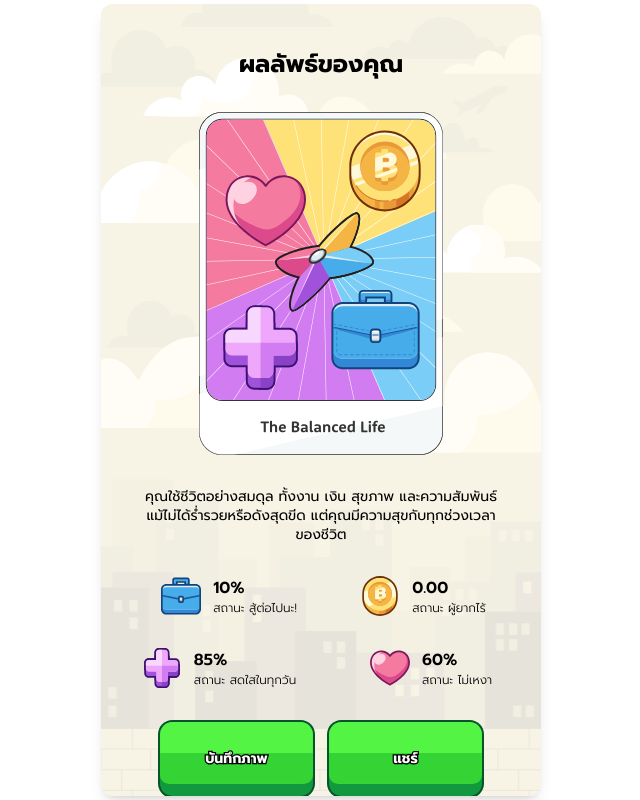
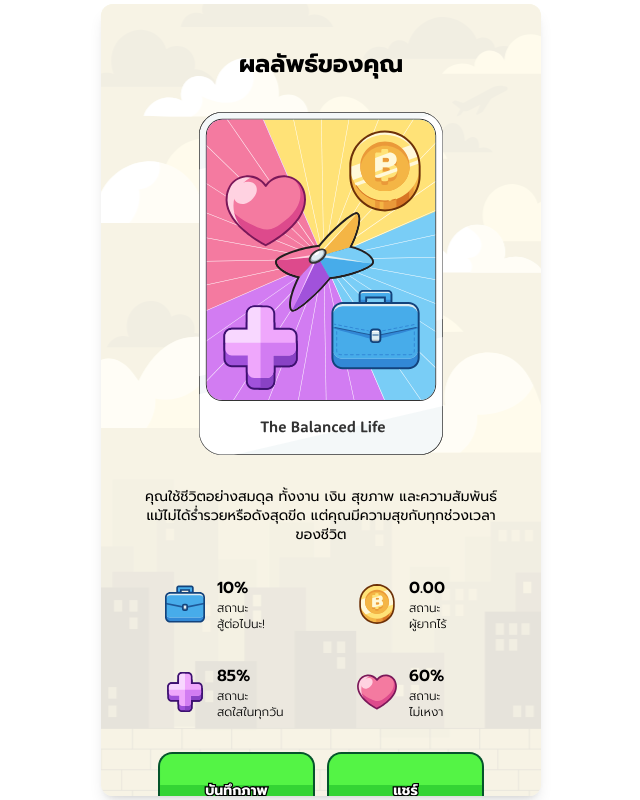
Before and after one commit to ShouldSleep8hr/Life-In-CTRL, a Vue app: page /result in a window 1280 px wide. Shown: the whole page, without its empty margins (319-959 px from the left). Built offline with nearby package versions, Linux system fonts and the light colour scheme.

Commit message:
adjust result card and start life and change result rela >90 to behind

```diff
--- a/src/components/Residence.vue
+++ b/src/components/Residence.vue
@@ -66,7 +66,7 @@ function toggleSelection() {
           <p class="text-[0.9rem] text-black font-prompt font-medium">
             {{ title }}
           </p>
-          <p class="text-xs text-black font-prompt font-light">
+          <p class="text-[0.7rem] text-black font-prompt font-light">
             {{ text }}
           </p>
 
--- a/src/components/ResultCard.vue
+++ b/src/components/ResultCard.vue
@@ -77,6 +77,7 @@ const career = new URL('../assets/Icons/SVG/Icon_Career.svg', import.meta.url).h
 const money = new URL('../assets/Icons/SVG/Icon_Money.svg', import.meta.url).href
 const health = new URL('../assets/Icons/SVG/Icon_Health.svg', import.meta.url).href
 const relationship = new URL('../assets/Icons/SVG/Icon_Relationship.svg', import.meta.url).href
+
 </script>
 
 <template>
@@ -113,22 +114,22 @@ const relationship = new URL('../assets/Icons/SVG/Icon_Relationship.svg', import
         </div>
 
         <!-- Status Icons -->
-        <div class="w-full mx-auto grid grid-cols-2 gap-y-8 text-black justify-items-center">
+        <div class="w-full mx-auto grid grid-cols-2 gap-y-8 text-black pl-12">
           <!-- Career -->
-          <div class="pl-5 flex items-center gap-3">
+          <div class="flex items-center gap-3">
             <img :src="career" class="w-10 h-10" />
             <div class="flex flex-col">
               <span class="text-base font-semibold">{{ status.career }}%</span>
-              <span class="text-xs font-light">สถานะ {{ getCareerStatus(status.career) }}</span>
+              <span class="whitespace-pre-line text-xs font-light">สถานะ<br/> {{ getCareerStatus(status.career) }}</span>
             </div>
           </div>
 
           <!-- Money -->
-          <div class="flex items-center gap-3">
+          <div class="flex items-center gap-3 pl-3">
             <img :src="money" class="w-10 h-10" />
             <div class="flex flex-col">
               <span class="text-base font-semibold">{{ formatMoney(status.money) }}</span>
-              <span class="text-xs font-light">สถานะ {{ getMoneyStatus(status.money) }}</span>
+              <span class="text-xs font-light">สถานะ<br/> {{ getMoneyStatus(status.money) }}</span>
             </div>
           </div>
 
@@ -137,16 +138,16 @@ const relationship = new URL('../assets/Icons/SVG/Icon_Relationship.svg', import
             <img :src="health" class="w-10 h-10" />
             <div class="flex flex-col">
               <span class="text-base font-semibold">{{ status.health }}%</span>
-              <span class="text-xs font-light">สถานะ {{ getHealthStatus(status.health) }}</span>
+              <span class="text-xs font-light">สถานะ<br/> {{ getHealthStatus(status.health) }}</span>
             </div>
           </div>
 
           <!-- Relationship -->
-          <div class="pl-4 flex items-center gap-3">
+          <div class="flex items-center gap-3 pl-3">
             <img :src="relationship" class="w-10 h-10" />
             <div class="flex flex-col">
               <span class="text-base font-semibold">{{ status.relationship }}%</span>
-              <span class="text-xs font-light">สถานะ {{ getSocialStatus(status.relationship) }}</span>
+              <span class="text-xs font-light">สถานะ<br/> {{ getSocialStatus(status.relationship) }}</span>
             </div>
           </div>
         </div>
--- a/src/views/RoundSummaryView.vue
+++ b/src/views/RoundSummaryView.vue
@@ -68,9 +68,6 @@ function handleButtonClick() {
     else if (status.health > 85) {
       status.result = 4
     }
-    else if (status.relationship > 90) {
-      status.result = 5
-    }
     else if (
       status.career >= 40 && status.career <= 80 &&
       status.health >= 40 && status.health <= 80 &&
@@ -93,6 +90,9 @@ function handleButtonClick() {
     }
     else if (status.late_bloomer) {
       status.result = 8
+    }
+    else if (status.relationship > 90) {
+      status.result = 5
     }
     else if (
       status.career < 20 && status.health < 20 &&
```
